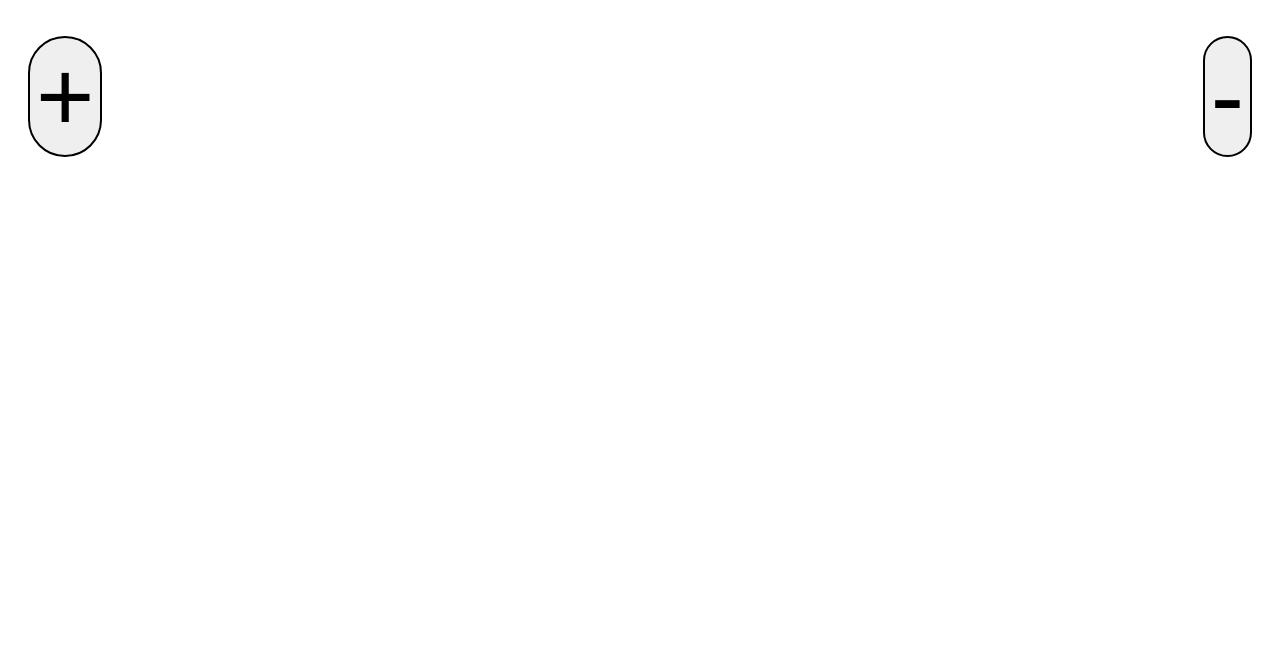
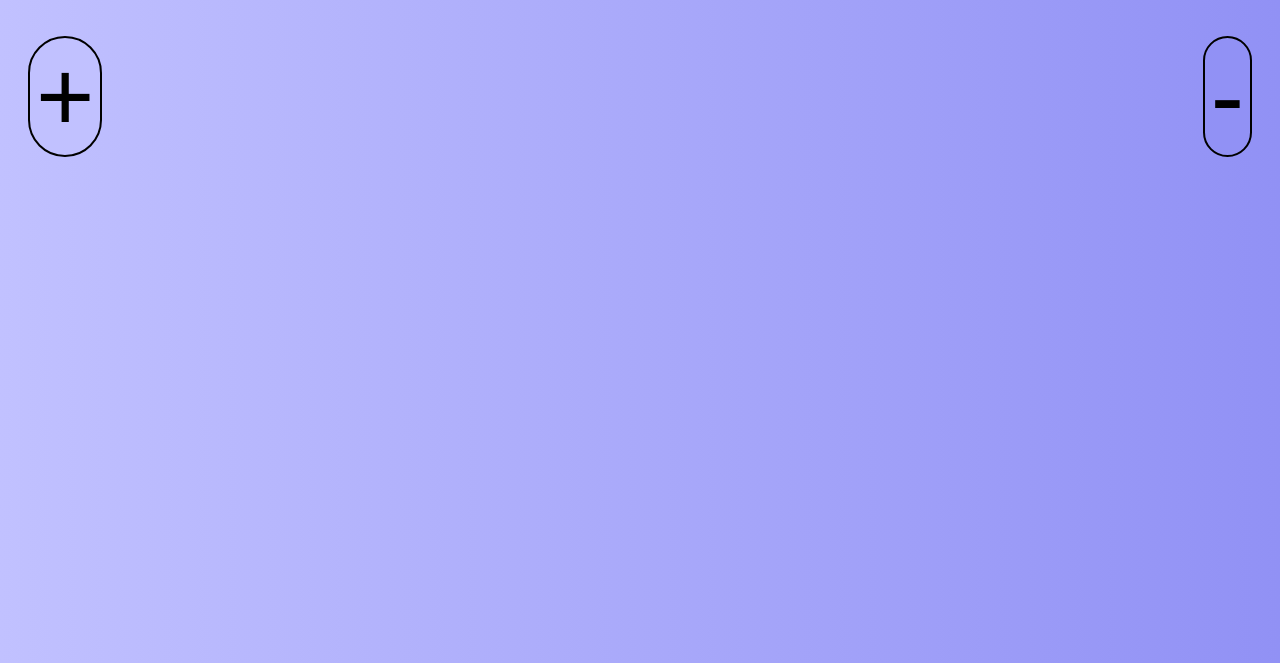
Before and after one commit to GiulioBorzetta/Counter, a plain HTML site: page index.html in a window 1280 px wide. Shown: the part 137-800 px from the top of the page. Drawn offline with Linux system fonts and the light colour scheme.

Commit message:
aggiunta dello sfondo

```diff
--- a/index.html
+++ b/index.html
@@ -14,8 +14,8 @@
 
         <div class="positionButton">
 
-            <button class="buttonStyles" id="plus">+</button>
-            <button class="buttonStyles" id="minus">-</button>
+            <button class="buttonStyles colorPlus" id="plus">+</button>
+            <button class="buttonStyles colorMinus"  id="minus">-</button>
 
         </div>
 
--- a/styles.css
+++ b/styles.css
@@ -4,6 +4,10 @@
     font-family: Arial, Helvetica, sans-serif;
 }
 
+body{
+    background: linear-gradient(to right, rgb(193, 193, 255), rgb(145, 145, 245) );
+
+}
 .title{
     display: grid;
     justify-content: center;
@@ -19,6 +23,15 @@
     border: 2px solid black;
     color: black;
 
+
+}
+
+.colorPlus{
+    background: rgb(193, 193, 255);
+}
+
+.colorMinus{
+    background:rgb(145, 145, 245);
 }
 
 .positionButton{
```
